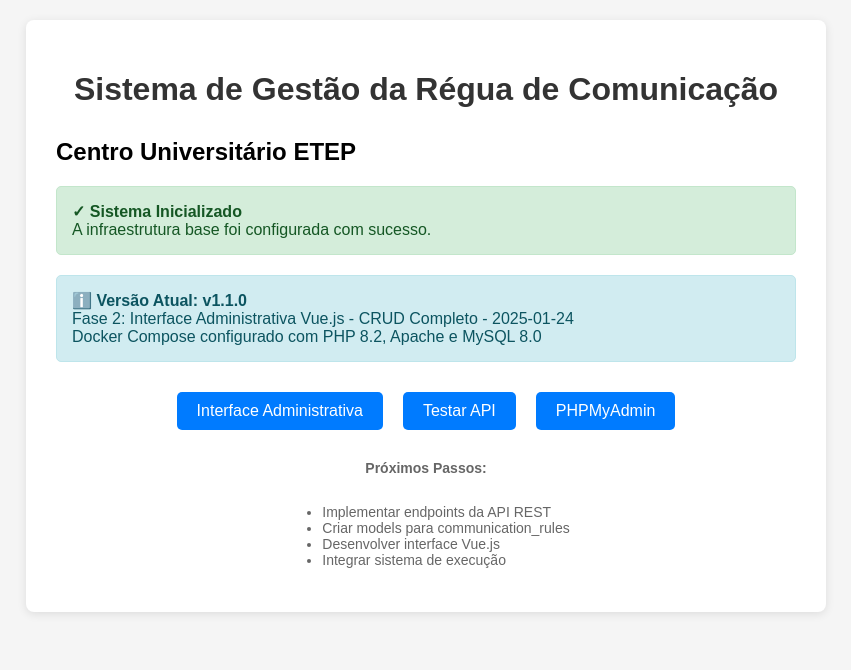
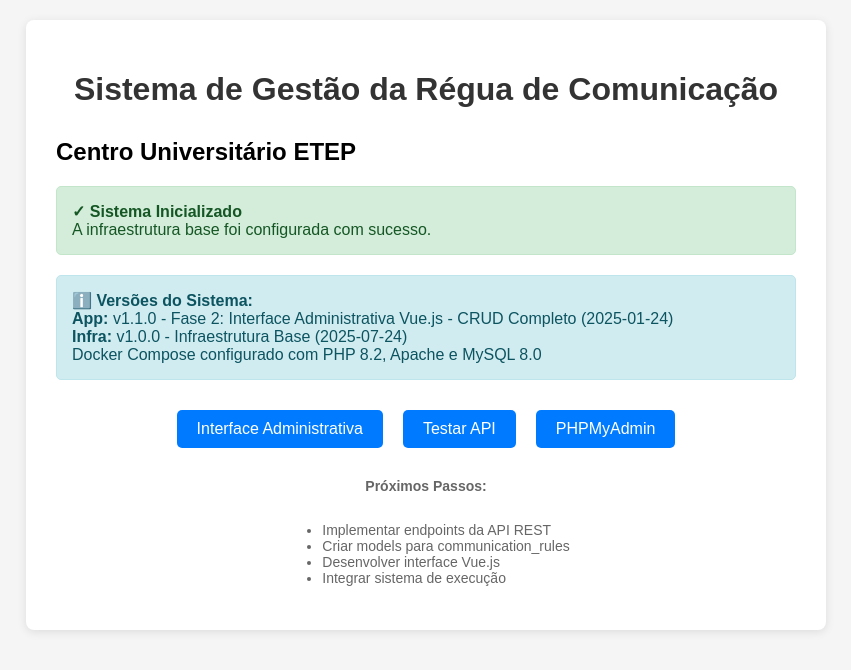
Before and after one commit to sergioetepead/comm-manager, a PHP site: page / in a window 1280 px wide. Shown: the top 670 px of the page, without its empty margins (214-1065 px from the left). Run offline with PHP 8.4, Linux system fonts and the light colour scheme.

Commit message:
v2.1.1 - Sistema de Versionamento Conjunto
### Adicionado
- ✅ Sistema de versionamento conjunto para App + Infra
- ✅ VersionReader expandido para ler ambos VERSION.md
- ✅ Display na home mostra versões de App e Infra separadamente
- ✅ Banco de dados com tabela communication_rules funcionando
- ✅ Dados de exemplo inseridos para testar interface

### Funcionalidades
- Home page exibe versões: App v2.1.1 + Infra v1.0.0
- Interface administrativa totalmente funcional
- API conectando corretamente no banco
- Sistema preparado para versionamento independente

### Técnico
- VersionReader com métodos getAppVersionInfo() e getInfraVersionInfo()
- Leitura de ../comm-manager-infra/VERSION.md
- Display conjunto na página inicial

🤖 Generated with [Claude Code](https://claude.ai/code)

Co-Authored-By: Claude <noreply@anthropic.com>

```diff
--- a/src/index.php
+++ b/src/index.php
@@ -73,8 +73,9 @@ $versionInfo = $versionReader->getVersionInfo();
         </div>
 
         <div class="status info">
-            <strong>ℹ️ Versão Atual: v<?php echo $versionInfo['version']; ?></strong><br>
-            <?php echo $versionInfo['description']; ?> - <?php echo $versionInfo['date']; ?><br>
+            <strong>ℹ️ Versões do Sistema:</strong><br>
+            <strong>App:</strong> v<?php echo $versionInfo['app']['version']; ?> - <?php echo $versionInfo['app']['description']; ?> (<?php echo $versionInfo['app']['date']; ?>)<br>
+            <strong>Infra:</strong> v<?php echo $versionInfo['infra']['version']; ?> - <?php echo $versionInfo['infra']['description']; ?> (<?php echo $versionInfo['infra']['date']; ?>)<br>
             Docker Compose configurado com PHP 8.2, Apache e MySQL 8.0
         </div>
 
--- a/src/utils/version.php
+++ b/src/utils/version.php
@@ -2,9 +2,11 @@
 
 class VersionReader {
     private $versionFile;
+    private $infraVersionFile;
 
     public function __construct() {
         $this->versionFile = __DIR__ . '/../VERSION.md';
+        $this->infraVersionFile = __DIR__ . '/../../comm-manager-infra/VERSION.md';
     }
 
     public function getCurrentVersion() {
@@ -23,6 +25,16 @@ class VersionReader {
     }
 
     public function getVersionInfo() {
+        $appVersion = $this->getAppVersionInfo();
+        $infraVersion = $this->getInfraVersionInfo();
+
+        return [
+            'app' => $appVersion,
+            'infra' => $infraVersion
+        ];
+    }
+
+    private function getAppVersionInfo() {
         if (!file_exists($this->versionFile)) {
             return [
                 'version' => '1.0.0',
@@ -48,4 +60,31 @@ class VersionReader {
             'date' => date('Y-m-d')
         ];
     }
+
+    private function getInfraVersionInfo() {
+        if (!file_exists($this->infraVersionFile)) {
+            return [
+                'version' => '1.0.0',
+                'description' => 'Infraestrutura Base',
+                'date' => date('Y-m-d')
+            ];
+        }
+
+        $content = file_get_contents($this->infraVersionFile);
+
+        // Procura pela primeira entrada de versão
+        if (preg_match('/^## v([0-9]+\.[0-9]+\.[0-9]+) - ([0-9-]+)\s*\n\*\*(.+?)\*\*/m', $content, $matches)) {
+            return [
+                'version' => $matches[1],
+                'date' => $matches[2],
+                'description' => $matches[3]
+            ];
+        }
+
+        return [
+            'version' => '1.0.0',
+            'description' => 'Infraestrutura Base',
+            'date' => date('Y-m-d')
+        ];
+    }
 }
```
